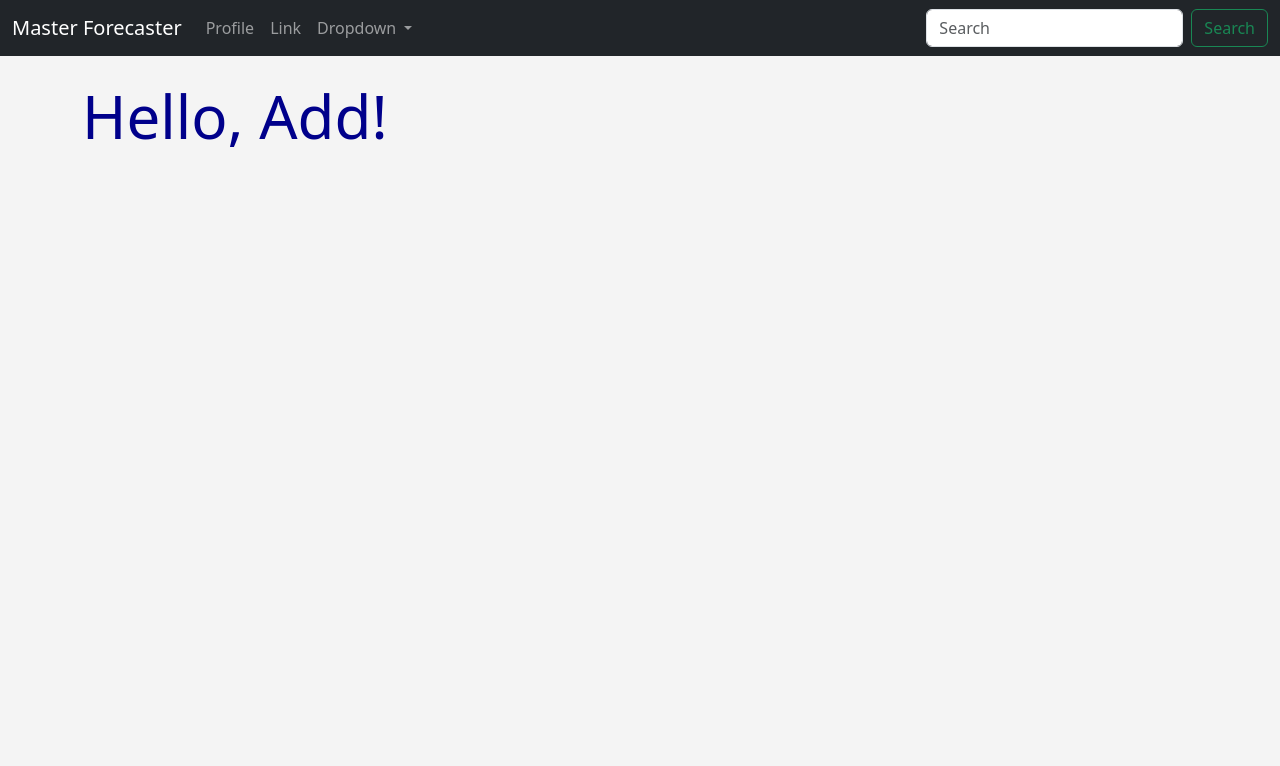
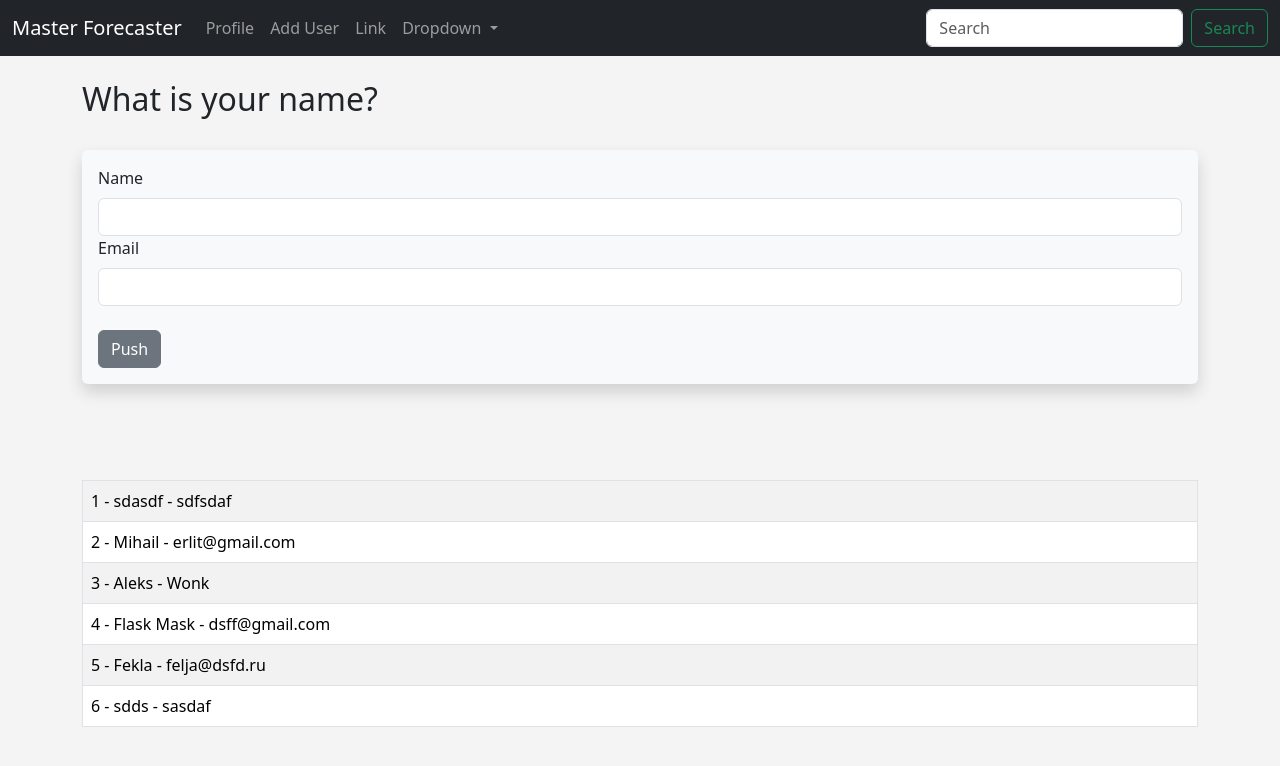
Before and after one commit to erlitx/master_forecaster, a Flask app: page /user/add in a window 1280 px wide. Shown: the top 766 px of the page. Run offline with Flask 2, Linux system fonts and the light colour scheme; data comes from the database, SQL or seed files in the repository; both versions use the stored data as it was after the commit.

Commit message:
Codemy #8 completed

```diff
--- a/hello.py
+++ b/hello.py
@@ -19,17 +19,37 @@
     name = db.Column(db.String(200), nullable=False)
     email = db.Column(db.String(200), nullable=False, unique=True)
     date_added = db.Column(db.DateTime, default=datetime.utcnow())
+    # Create a string
+    def __repr__(self):
+        return f'<Name {self.name}>'
 
-# Create a string
-def __repr__(self):
-    return f'{self.name}'
-
-
+class UserForm(FlaskForm):
+    name = StringField('Name', validators=[DataRequired()])
+    email = StringField('Email', validators=[DataRequired()])
+    submit = SubmitField('Push')
 
 # Create a Form Class
 class NamerForm(FlaskForm):
     name = StringField('What is our name?', validators=[DataRequired()])
     submit = SubmitField('Push')
+
+@app.route('/user/add', methods = ['GET', 'POST'])
+def add_user():
+    name = None
+    form = UserForm()
+    if form.validate_on_submit():
+        user = Users.query.filter_by(email=form.email.data).first()
+        if user is None:
+            user = Users(name=form.name.data, email=form.email.data)
+            db.session.add(user)
+            db.session.commit()
+        name = form.name.data
+        email = form.email.data
+        form.name.data = ''
+        form.email.data = ''
+        flash('User Added')
+    our_users = Users.query.order_by(Users.date_added)
+    return render_template('add_user.html', form=form, name=name, our_users=our_users)
 
 @app.route('/')
 def index():
@@ -70,3 +90,14 @@
 
 if __name__ == '__main__':
     app.run(debug=DEBUG, host='0.0.0.0', port=PORT)
+
+# Create DB from terminal
+# from hello import app, db
+# app.app_context().push()
+# db.create_all()
+
+# Terminal commands
+# FLASK_APP=app.py
+# FLASK_DEBUG=1
+# TEMPLATES_AUTO_RELOAD=1
+# flask run
--- /dev/null
+++ b/templates/add_user.html
@@ -0,0 +1,47 @@
+{% extends 'base.html' %}
+
+{% block content %}
+
+{% for message in get_flashed_messages() %}
+    <div class="alert alert-success alert-dismissible fade show" role="alert">
+{{ message }}
+    <button type="button" class="btn-close" data-bs-dismiss="alert" aria-label="Close"></button>
+    </div>
+{% endfor %}
+
+
+    {% if name %}
+        <h2>User Added:</h2>
+        <br/>
+    <table class="table table-hover table-bordered table-striped">
+        {% for our_user in our_users %}
+        <tr>
+        <td>{{ our_user.id }} - {{ our_user.name }} - {{ our_user.email }}<br/></td>
+        </tr>
+        {% endfor %}
+    </table>
+
+
+{% else %}
+    <h2>What is your name?</h2></br>
+    <div class="shadow p-3 mb-5 bg-body-tertiary rounded">
+        <form method="POST">
+            {{ form.hidden_tag()}}
+            {{ form.name.label(class="form-label") }}
+            {{ form.name(class="form-control") }}
+            {{ form.email.label(class="form-label") }}
+            {{ form.email(class="form-control") }}
+            <br/>
+            {{ form.submit(class="btn btn-secondary") }}
+        </form>
+    </div>
+    <br/><br/>
+    <table class="table table-hover table-bordered table-striped">
+        {% for our_user in our_users %}
+        <tr>
+        <td>{{ our_user.id }} - {{ our_user.name }} - {{ our_user.email }}<br/></td>
+        </tr>
+        {% endfor %}
+    </table>
+{% endif %}
+{% endblock %}
--- a/templates/navbar.html
+++ b/templates/navbar.html
@@ -8,6 +8,9 @@
       <ul class="navbar-nav me-auto mb-2 mb-lg-0">
         <li class="nav-item">
           <a class="nav-link" href="{{ url_for('name') }}">Profile</a>
+        </li>
+        <li class="nav-item">
+          <a class="nav-link" href="{{ url_for('add_user') }}">Add User</a>
         </li>
         <li class="nav-item">
           <a class="nav-link" href="{{ url_for('user', name = 'Miha') }}">Link</a>
```
Also changed, not shown: instance/users.db (added).
